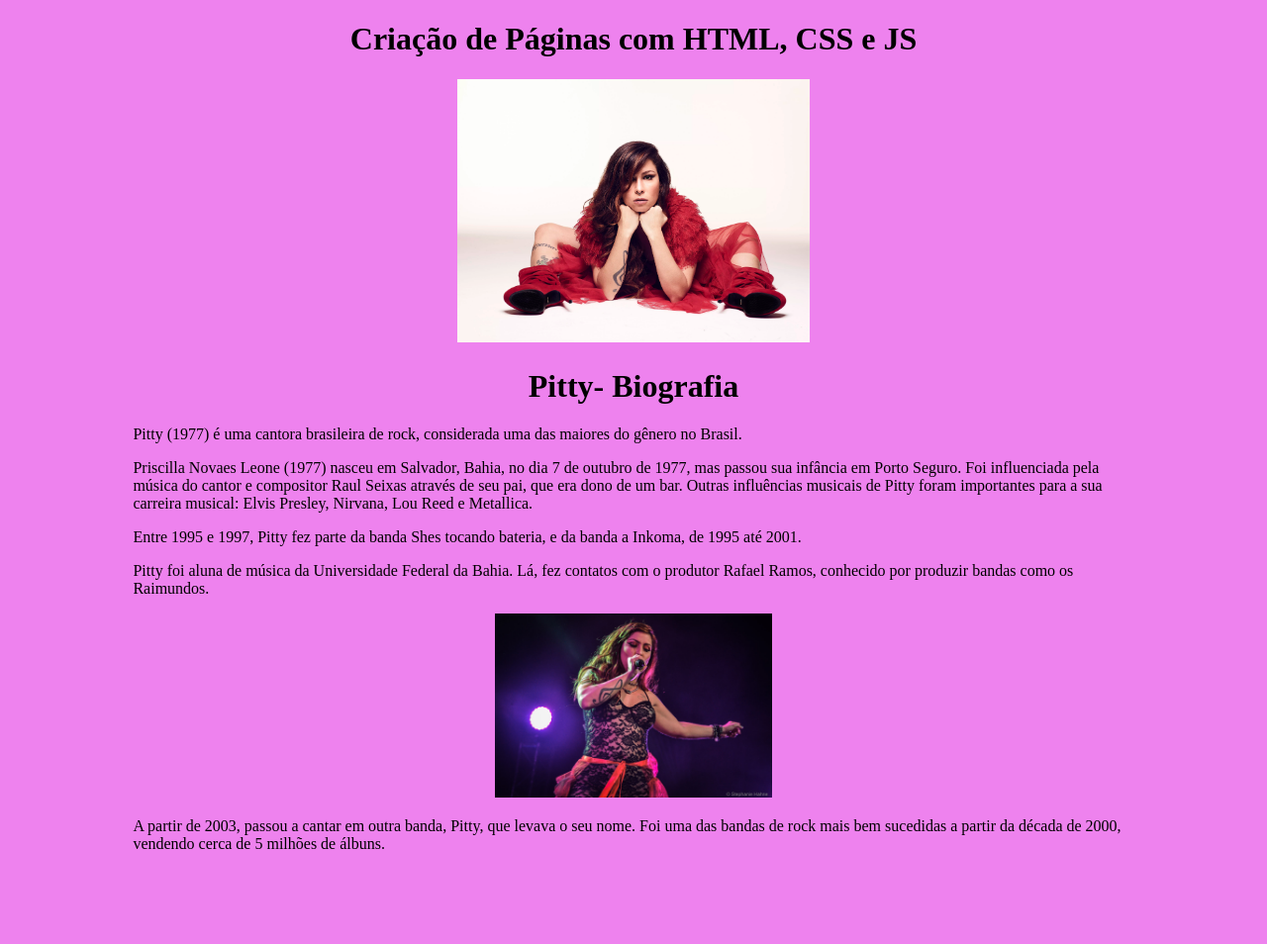
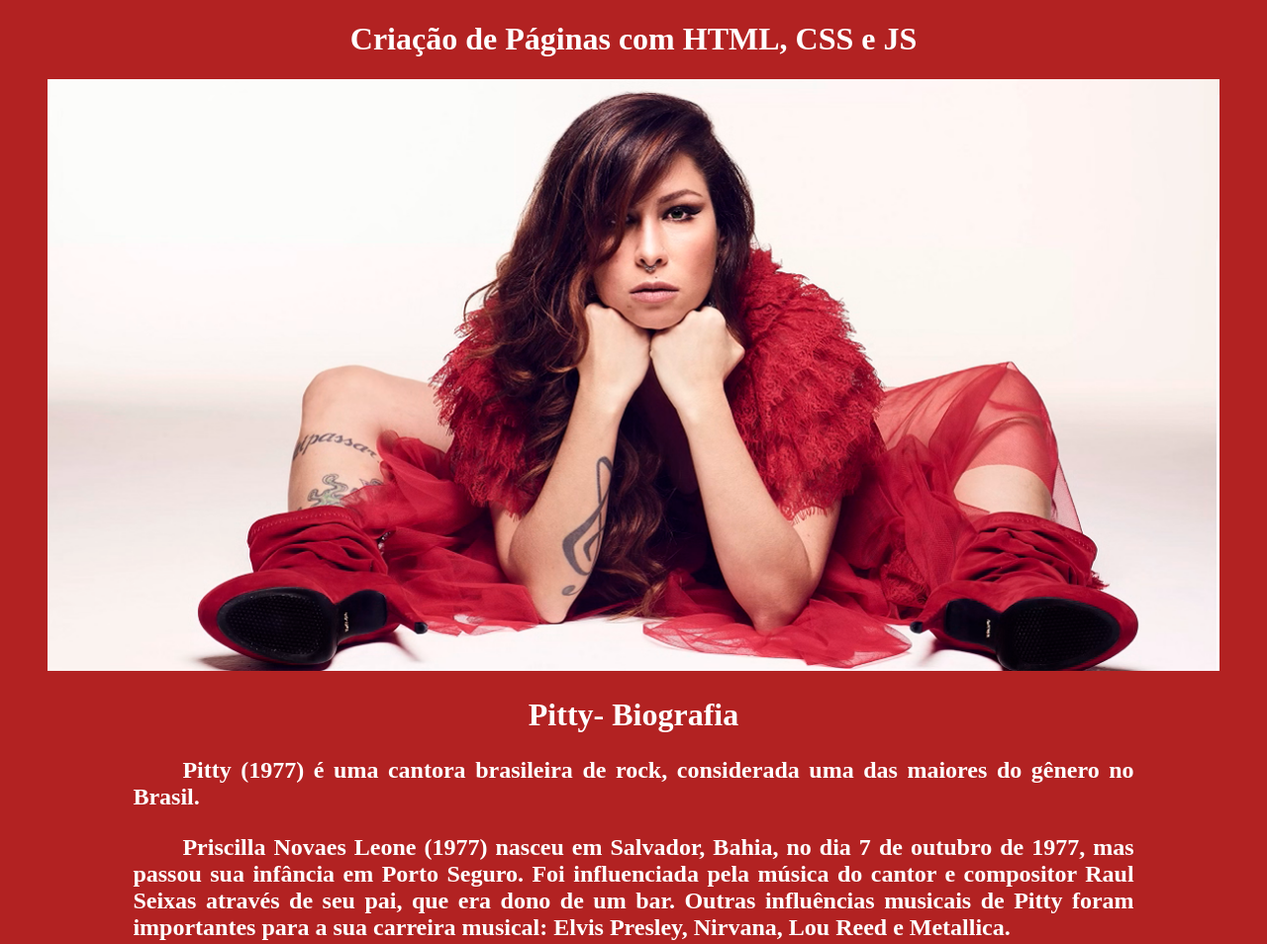
Before and after one commit to cintiapinho/meuprimeirosite1f_turmaA, a plain HTML site: page index.html in a window 1280 px wide. Shown: the top 954 px of the page at 99% size. Before the commit the page ends 878 px from the top, so only its background shows below. Drawn offline with Linux system fonts and the light colour scheme.

Commit message:
alteracao paragrafo

```diff
--- a/css/estilo.css
+++ b/css/estilo.css
@@ -1,5 +1,5 @@
 body{
-    background-color: #EE82EE;
+    background-color: #B22222;
 }
 
 .container{
@@ -11,12 +11,26 @@ body{
 
 h1{
     text-align: center;
+    color: #fff;
+    font-weight: bolder;
 }
 
-img{
-    width: 30%;
+.img_corpo{
+    width:40%;
 }
 
 figure{
     text-align: center;
 }
+
+.img_topo{
+    width: 100%;
+}
+
+p{
+   font-size: 1.5em;
+   color:#fff;
+   font-weight: bold;
+   text-indent: 50px;
+   text-align: justify;
+}
--- a/index.html
+++ b/index.html
@@ -11,7 +11,7 @@
     <header>
         <h1>Criação de Páginas com HTML, CSS e JS</h1>
         <figure>
-            <img src="img/pitty3.webp" alt="Foto da Pitty com fundo branco">
+            <img class="img_topo" src="img/pitty3.png" alt="Foto da Pitty com fundo branco">
         </figure>
     </header>
     <div class="container">
@@ -21,7 +21,7 @@
         <p>Entre 1995 e 1997, Pitty fez parte da banda Shes tocando bateria, e da banda a Inkoma, de 1995 até 2001.</p>
         <p>Pitty foi aluna de música da Universidade Federal da Bahia. Lá, fez contatos com o produtor Rafael Ramos, conhecido por produzir bandas como os Raimundos.</p>
         <figure>
-             <img src="img/pitty2.jpg" alt="Pitty cantando">
+             <img class="img_corpo" src="img/pitty2.jpg" alt="Pitty cantando">
         </figure>
         <p>A partir de 2003, passou a cantar em outra banda, Pitty, que levava o seu nome. Foi uma das bandas de rock mais bem sucedidas a partir da década de 2000, vendendo cerca de 5 milhões de álbuns.</p>
 
```
Also changed, not shown: img/insta.png (added), img/pitty3.png (added), 1 other file.
